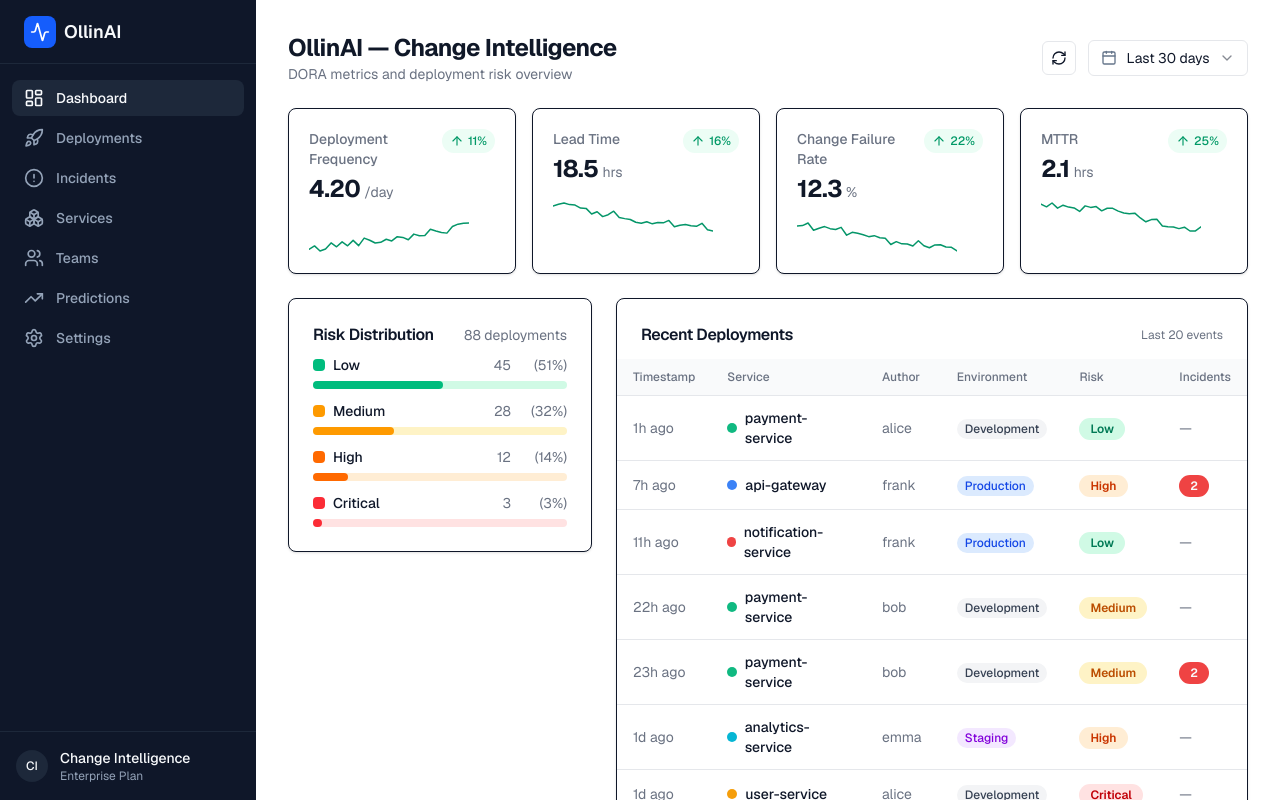
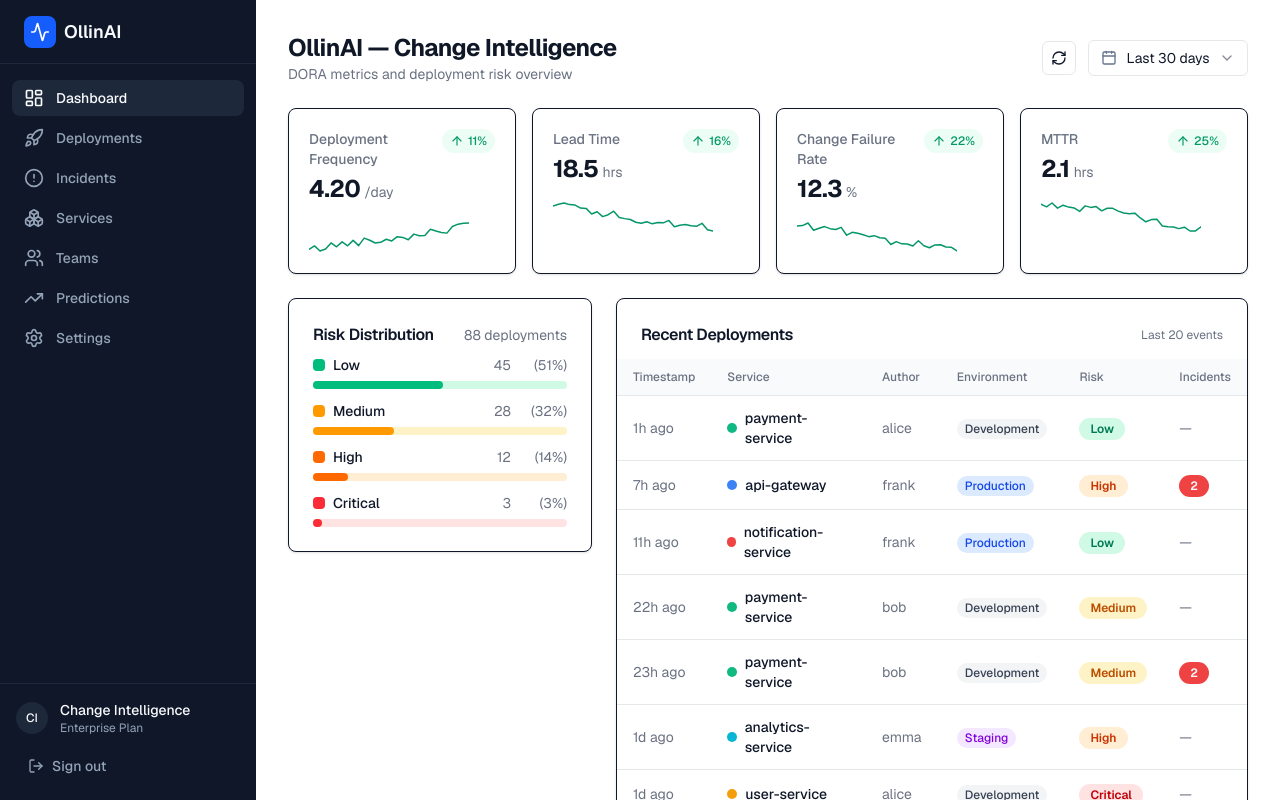
Before and after one commit to mercadoalex/OllinAI-, a Next.js app: page /dashboard in a window 1280 px wide. Shown: the top 800 px of the page. Built offline with nearby package versions, Linux system fonts and the light colour scheme.

Commit message:
feat: add sign out link to sidebar footer
Co-authored-by: Alex <1033792+mercadoalex@users.noreply.github.com>

```diff
--- a/src/components/sidebar.tsx
+++ b/src/components/sidebar.tsx
@@ -11,6 +11,7 @@ import {
   TrendingUp,
   Settings,
   Activity,
+  LogOut,
 } from "lucide-react"
 import { cn } from "@/lib/utils"
 
@@ -65,7 +66,7 @@ export function Sidebar() {
       </nav>
 
       {/* Footer */}
-      <div className="border-t border-sidebar-border p-4">
+      <div className="border-t border-sidebar-border p-4 space-y-3">
         <div className="flex items-center gap-3">
           <div className="h-8 w-8 rounded-full bg-sidebar-muted flex items-center justify-center">
             <span className="text-xs font-medium text-sidebar-foreground">CI</span>
@@ -79,6 +80,13 @@ export function Sidebar() {
             </p>
           </div>
         </div>
+        <Link
+          href="/sign-in"
+          className="flex items-center gap-2 w-full px-3 py-2 text-sm font-medium text-sidebar-muted-foreground hover:text-sidebar-foreground hover:bg-sidebar-muted rounded-lg transition-colors"
+        >
+          <LogOut className="h-4 w-4" />
+          Sign out
+        </Link>
       </div>
     </aside>
   )
```
